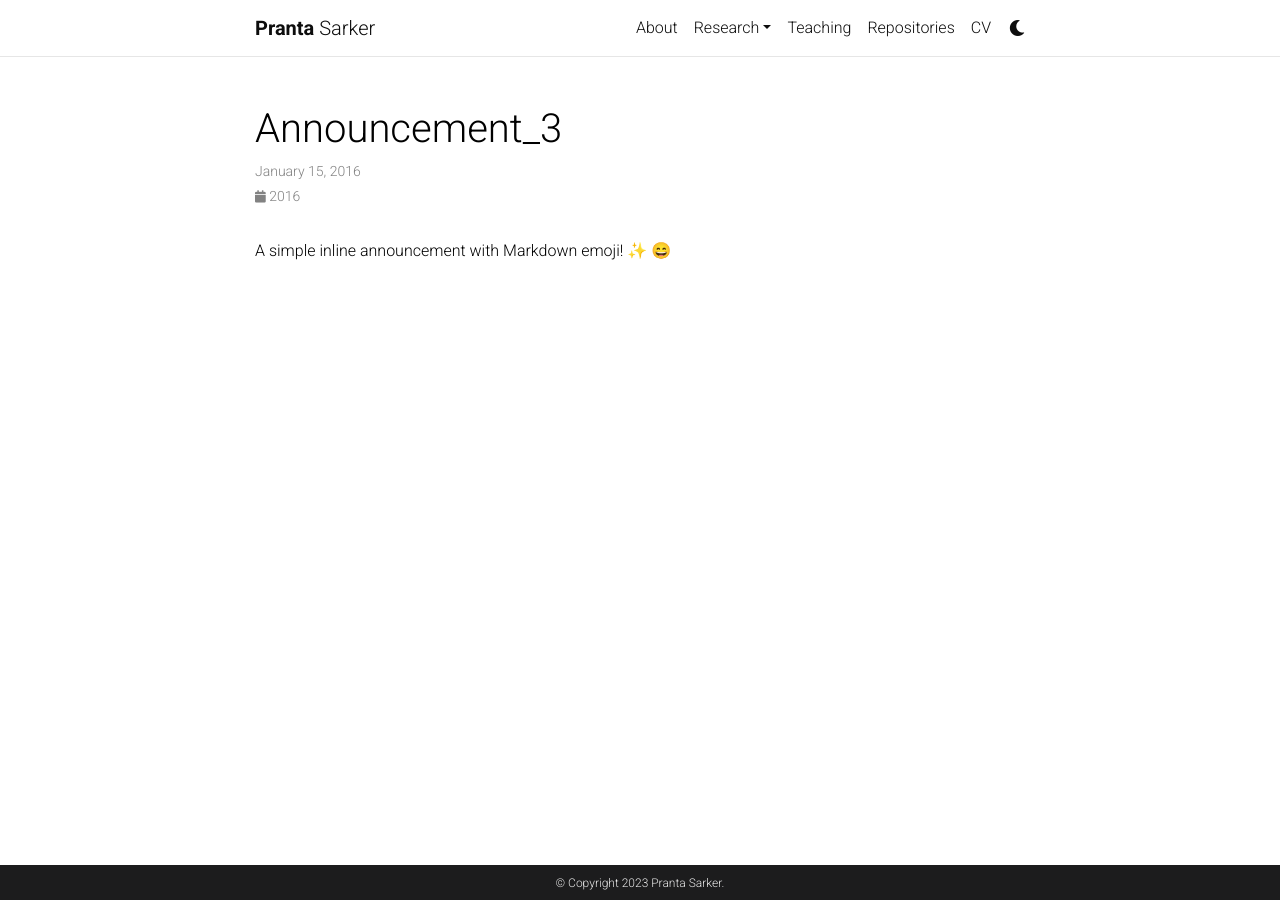
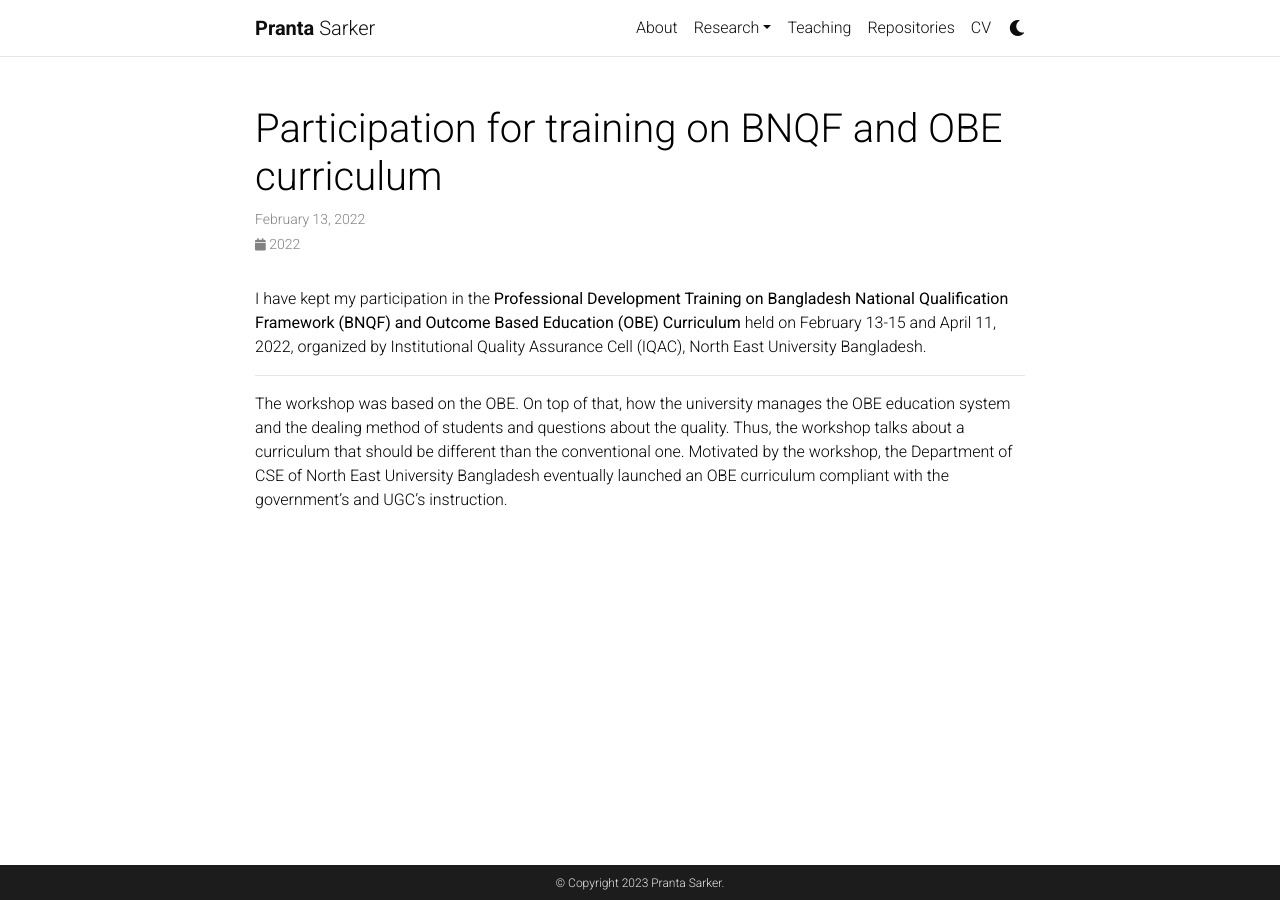
Before and after one commit to psarkerbd/psarkerbd.github.io, a Jekyll site: the page built from _news/announcement_3.md, in a window 1280 px wide. Built offline with Jekyll 4.4.1, drawn with Linux system fonts in a browser that asks for light colours; emoji names are drawn with the system emoji font; comment, search, counter and statistics services are not loaded; a style sheet for code colours, icons or effects is not loaded.

Commit message:
Update announcement_3.md

```diff
--- a/_news/announcement_3.md
+++ b/_news/announcement_3.md
@@ -1,8 +1,12 @@
 ---
 layout: post
-date: 2016-01-15 07:59:00-0400
-inline: true
+title: Participation for training on BNQF and OBE curriculum
+date: 2022-02-13 10:00:00-0400
+inline: false
 related_posts: false
 ---
+I have kept my participation in the <b>Professional Development Training on Bangladesh National Qualification Framework (BNQF) and Outcome Based Education (OBE) Curriculum </b> held on February 13-15 and April 11, 2022, organized by Institutional Quality Assurance Cell (IQAC), North East University Bangladesh.
 
-A simple inline announcement with Markdown emoji! :sparkles: :smile:
+***
+
+The workshop was based on the OBE. On top of that, how the university manages the OBE education system and the dealing method of students and questions about the quality. Thus, the workshop talks about a curriculum that should be different than the conventional one. Motivated by the workshop, the Department of CSE of North East University Bangladesh eventually launched an OBE curriculum compliant with the government's and UGC's instruction.
```
